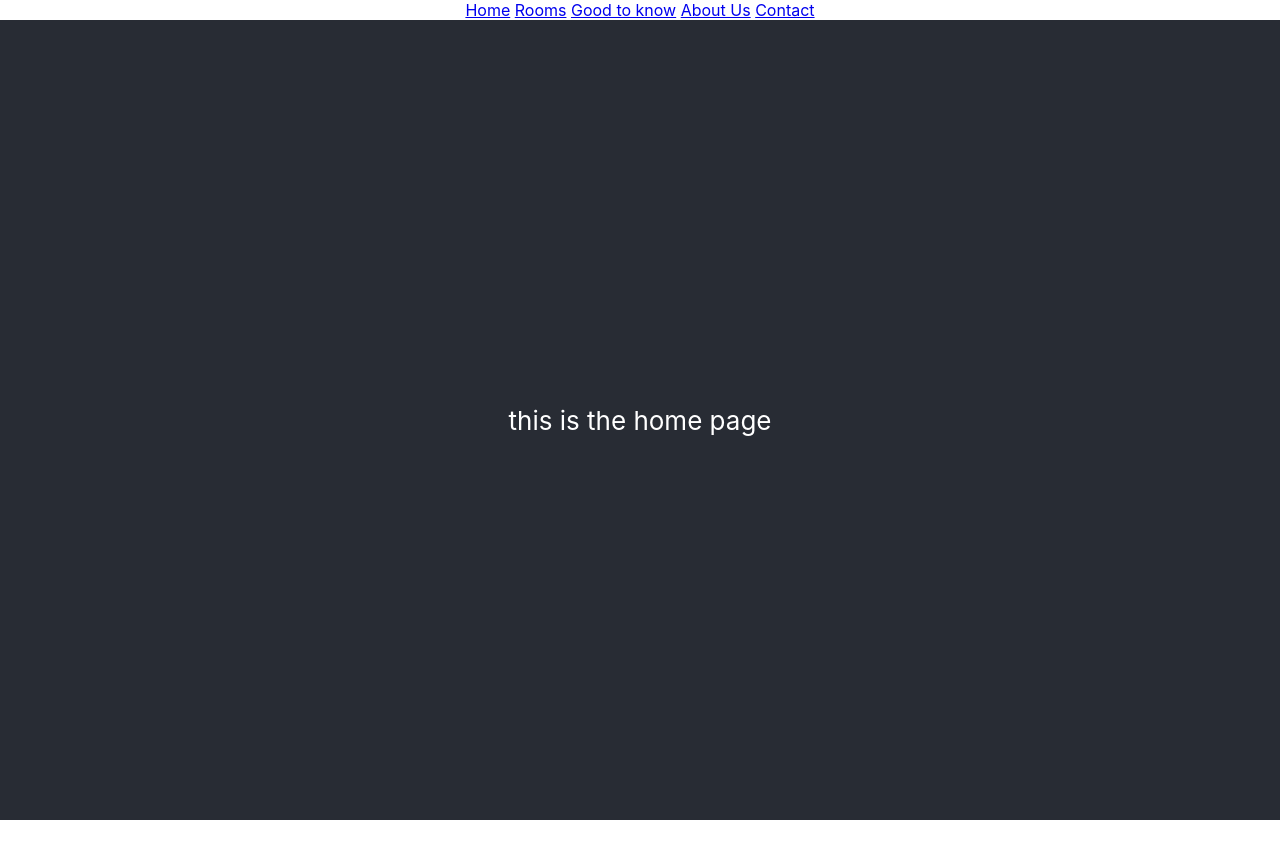
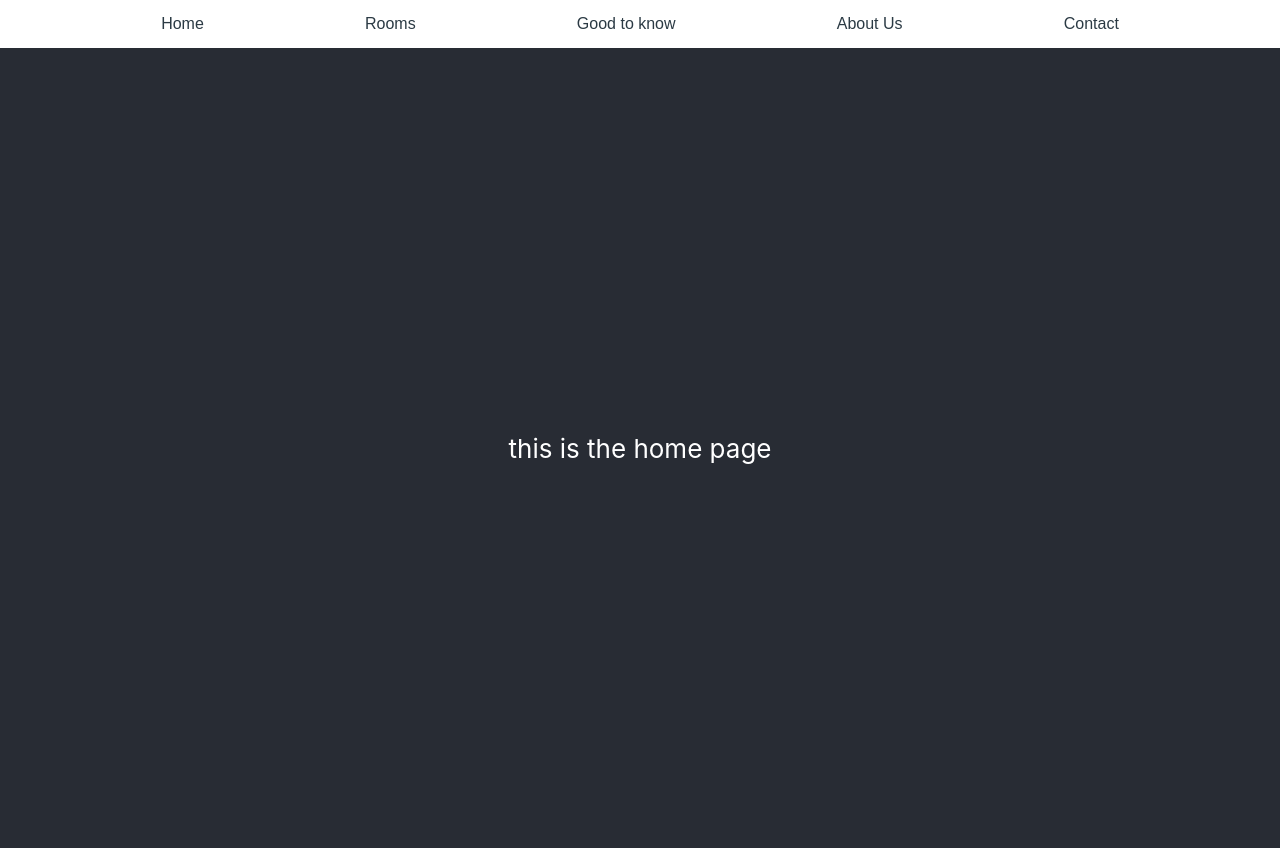
Before and after one commit to mitraws/Project-Barangay, a React (Create React App) app: page / in a window 1280 px wide. Before the commit the page ends 820 px from the top, so only its background shows below. Built offline with nearby package versions, Linux system fonts and the light colour scheme.

Commit message:
styling the navbar

```diff
--- a/src/App.js
+++ b/src/App.js
@@ -1,7 +1,7 @@
 import { Switch, Route } from "react-router-dom";
 import React from "react";
 import "./App.css";
-import NavBar from "./Components/NavBar";
+import NavBar from "./Components/NavBar/index.js";
 import Home from "./Pages/Home";
 import Rooms from "./Pages/Rooms";
 import AboutUs from "./Pages/AboutUs";
--- /dev/null
+++ b/src/Components/NavBar/index.css
@@ -0,0 +1,13 @@
+.navigation_bar > a {
+  line-height: 3;
+  font-weight: normal;
+  color: #2b3a44;
+  text-decoration: none;
+
+  font-family: "Nunito Sans", sans-serif;
+}
+
+.navigation_bar {
+  display: flex;
+  justify-content: space-evenly;
+}
--- a/src/Components/NavBar.js
+++ b/src/Components/NavBar/index.js
@@ -1,9 +1,10 @@
 import React from "react";
 import { NavLink } from "react-router-dom";
+import "./index.css";
 
-export default function NavBar() {
+export default function index() {
   return (
-    <div>
+    <div className="navigation_bar">
       <NavLink to="/">Home</NavLink>
       {"   "}
       <NavLink to="/rooms">Rooms</NavLink>
```
